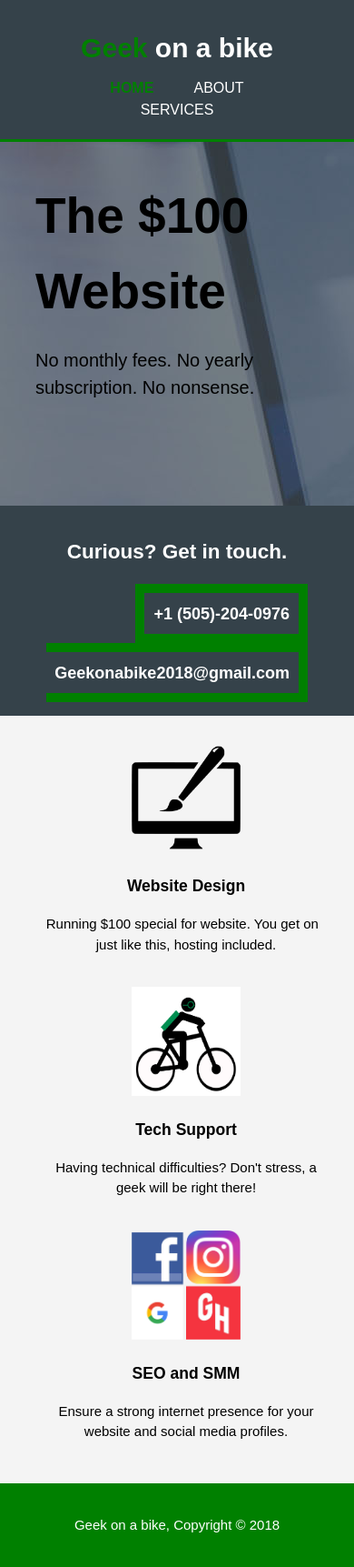
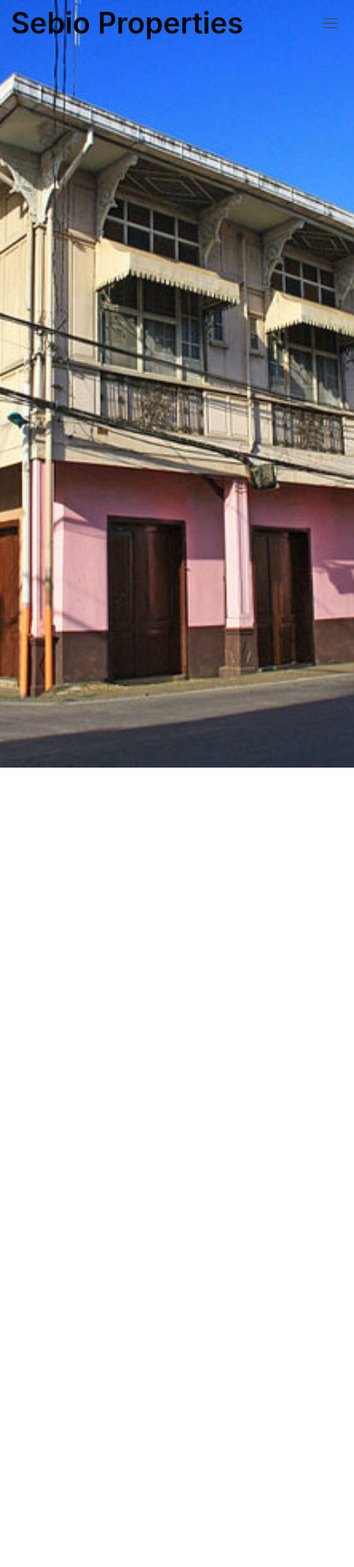
Before and after one commit to humanist-bean/mrguy911.github.io, a plain HTML site: page index.html in a window 390 px wide. Shown: the whole page at 91% size. After the commit the page ends 844 px from the top, so only its background shows below. Drawn offline with nearby package versions, Linux system fonts and the light colour scheme.

Commit message:
complete change for sebio properties

```diff
--- a/css/style.css
+++ /dev/null
@@ -1,235 +0,0 @@
-body{
-  font: 15px/1.5 Arial, Helvetica, sans-serif;
-  padding:0;
-  margin:0;
-  background-color:#f4f4f4;
-}
-/* Global */
-.container{
-  width:80%;
-  margin:auto;
-  overflow:hidden;
-}
-
-ul{
-  margin:0;
-  padding:0;
-}
-
-.button_1{
-  height:38px;
-  background:#008000;
-  border:0;
-  padding-left: 20px;
-  padding-right: 20px;
-  color:#ffffff;
-}
-
-.dark{
-  padding:15px;
-  background:#35424a;
-  color:#ffffff;
-  margin-top:10px;
-  margin-bottom:10px;
-}
-
-/* Header */
-header{
-  background:#35424a;
-  color:#ffffff;
-  padding-top:30px;
-  min-height:70px;
-  border-bottom:#008000 3px solid;
-}
-
-header a{
-  color:#ffffff;
-  text-decoration:none;
-  text-transform: uppercase;
-  font-size:16px;
-}
-
-header li{
-  float:left;
-  display:inline;
-  padding: 0 20px 0 20px;
-}
-
-header #branding{
-  float:left;
-}
-
-header #branding h1{
-  margin:0;
-}
-
-header nav{
-  float:right;
-  margin-top:10px;
-}
-
-header .highlight, header .current a{
-  color:#008000;
-  font-weight:bold;
-}
-
-header a:hover{
-  color:#cccccc;
-  font-weight:bold;
-}
-
-/* Showcase */
-#showcase{
-  min-height:400px;
-  background:url('../img/showcase.jpg') no-repeat 0 -400px;
-  text_align:center;
-  color:#fffff;
-}
-
-#showcase h1{
-  margin-top:100px;
-  font-size:55px;
-  margin-bottom:10px;
-}
-
-#showcase p{
-  font-size:20px;
-}
-
-/* Newsletter */
-#newsletter{
-  padding:15px;
-  color:#ffffff;
-  background:#35424a;
-}
-
-#newsletter h1{
-  float:left;
-}
-
-#newsletter button, .quote button{
-  display:block;
-  width:100%
-}
-
-#newsletter form{
-  float:right;
-  margin-top:15px;
-}
-
-#newsletter a{
-  float:right;
-  background-color: #35424a;
-  border: 10px solid green;
-  height: 25px;
-  font-weight:bold;
-  padding: 10px;
-  text-decoration: none;
-  font-size: large;
-  color: white;
-}
-
-#newsletter a:hover{
-  color:grey;
-}
-
-#newsletter form input[type="email"], .quote input, .quote textarea{
-  padding:4px;
-  height:25px;
-  width:250px;
-}
-
-/* Boxes */
-#boxes a {text-decoration:none; color:black}
-
-#boxes a:hover {
-  color:grey;
-  text-decoration:none;
-  cursor:pointer;
-}
-
-#boxes{
-  margin-top:20px;
-}
-
-#boxes .box{
-  text-decoration: none;
-  float:left;
-  text-align:center;
-  width:30%;
-  padding:10px;
-}
-
-#boxes .box img{
-  width:120px;
-  height:120px;
-}
-
-/* Sidebar */
-aside#sidebar{
-  float:right;
-  width:30%;
-  margin-top:10px;
-}
-
-aside #sidebar .quote input, aside#sidebar .quote textarea{
-  width:90%;
-  padding:5px;
-}
-
-/* Main-col */
-article#main-col{
-  float:left;
-  width:65%;
-}
-
-/* Services */
-ul#services li{
-  list-style: none;
-  padding:20px;
-  border: #cccccc solid 1px;
-  margin-bottom:5px;
-  background:#e6e6e6;
-}
-
-footer{
-  padding:20px;
-  margin-top:20px;
-  color:#ffffff;
-  background-color:#008000;
-  text-align:center;
-}
-
-/* Media Queries */
-@media(max-width: 768px){
-  header #branding,
-  header nav,
-  header nav li,
-  #newsletter h1,
-  #newsletter form,
-  #boxes .box,
-  article#main-col,
-  aside#sidebar{
-    float:none;
-    text-align:center;
-    width:100%;
-  }
-
-  header{
-    padding-bottom:20px;
-  }
-
-  #showcase h1{
-    margin-top:40px;
-  }
-
-  #newsletter button{
-    display:block;
-    width:100%;
-  }
-
-  #newsletter form input[type="email"]{
-    width:100%;
-    margin-bottom:5px;
-  }
-}
--- a/index.html
+++ b/index.html
@@ -2,71 +2,102 @@
 <html>
   <head>
     <meta charset="utf-8">
-    <meta name="viewport" content="width=device-width">
-    <meta name="description" content="Affordable and professional web design">
-    <meta name="keywords" content="web design, affordable web design, professional web design">
-    <meta name="author" content="Alder French">
-    <title>Geek on a bike | Welcome</title>
-    <link rel="stylesheet" href="./css/style.css">
+    <meta name="google" content="notranslate">
+    <meta http-equiv="Content-Language" content="en">
+    <meta http-equiv="X-UA-Compatible" content="IE=edge">
+    <meta name="viewport" content="width=device-width, initial-scale=1">
+    <title>Sebio Properties</title>
+    <link rel="stylesheet" href="https://cdnjs.cloudflare.com/ajax/libs/bulma/0.7.2/css/bulma.css">
   </head>
+  <style type="text/css" media="screen">
+    .has-bg-img { background: url('./img/background.jpg')center center; background-size:cover; }
+  </style>
+
   <body>
-    <header>
+    <section class="hero is-fullheight has-bg-img">
+  <!-- Hero head: will stick at the top -->
+  <div class="hero-head">
+    <header class="navbar">
       <div class="container">
-        <div id="branding">
-          <h1><span class="highlight">Geek</span> on a bike</h1>
+        <div class="navbar-brand">
+          <a class="navbar-item">
+            <h1 class="title is-3 has-text-black">Sebio Properties</h1>
+          </a>
+          <span class="navbar-burger burger" data-target="navbarMenuHeroC">
+            <span></span>
+            <span></span>
+            <span></span>
+          </span>
         </div>
-        <nav>
-          <ul>
-            <li class="current"><a href="index.html">Home</a></li>
-            <li><a href="about.html">About</a></li>
-            <li><a href="services.html">Services</a></li>
-          </ul>
-         </nav>
+        <div id="navbarMenuHeroC" class="navbar-menu">
+          <div class="navbar-end">
+            <a class="navbar-item is-active">
+              Home
+            </a>
+            <a class="navbar-item has-text-black">
+              Properties
+            </a>
+            <a class="navbar-item has-text-black">
+              About
+            </a>
+            <span class="navbar-item">
+              <a class="button is-success is-inverted">
+                <span>Contact</span>
+              </a>
+            </span>
+          </div>
+        </div>
+      </div>
+    </header>
+  </div>
+
+  <!-- Hero content: will be in the middle -->
+  <div class="hero-body">
+    <div class="container has-text-left">
+
+    </div>
+  </div>
+
+  <!-- Hero footer: will stick at the bottom -->
+  <div class="hero-foot">
+    <nav class="tabs is-boxed is-fullwidth">
+      <div class="container">
+
+      </div>
+    </nav>
+  </div>
+</section>
 
 
-      </div>
-    </header>
 
-    <section id="showcase">
-      <div class="container">
-      <h1>The $100 Website</h1>
-      <p>No monthly fees. No yearly subscription. No nonsense.</p>
-    </div>
-    </section>
+    <script type="text/javascript">
+      document.addEventListener('DOMContentLoaded', () => {
 
+    // Get all "navbar-burger" elements
+    const $navbarBurgers = Array.prototype.slice.call(document.querySelectorAll('.navbar-burger'), 0);
 
-    <section id="newsletter">
-      <div class="container">
-        <h1>Curious? Get in touch.      </h1>
-        <a href="tel:+1-505-204-0976"> +1 (505)-204-0976</a>
-        <a href="mailto:geekonabike2018@gmail.com"> Geekonabike2018@gmail.com </a>
-      </div>
-    </section>
+    // Check if there are any navbar burgers
+    if ($navbarBurgers.length > 0) {
 
-    <section id="boxes">
-      <div class="container">
-        <div class="box">
-          <img src="./img/logo_brush.png">
-          <h3><a href="services.html">Website Design</a></h3>
-          <p>Running $100 special for website. You get one just like this, hosting included. </p>
-        </div>
-        <div class="box">
-          <img src="./img/gob_logo.png">
-          <h3><a href="services.html">Tech Support</a></h3>
-          <p>Having technical difficulties? Don't stress, a geek will be right there!</p>
-        </div>
-        <div class="box">
-          <img src="./img/media_logos.png">
-          <h3><a href="services.html">SEO and SMM</a></h3>
-          <p>Ensure a strong internet presence for your website and social media profiles. </p>
-        </div>
+      // Add a click event on each of them
+      $navbarBurgers.forEach( el => {
+        el.addEventListener('click', () => {
 
-      </div>
+          // Get the target from the "data-target" attribute
+          const target = el.dataset.target;
+          const $target = document.getElementById(target);
 
-    </section>
+          // Toggle the "is-active" class on both the "navbar-burger" and the "navbar-menu"
+          el.classList.toggle('is-active');
+          $target.classList.toggle('is-active');
 
-          <footer>
-            <p>Geek on a bike, Copyright &copy; 2018</p>
-          </footer>
+        });
+      });
+    }
+
+  });
+    </script>
+
   </body>
+
 </html>
```
Also changed, not shown: about.html (deleted, +0 -84 lines), services.html (deleted, +0 -87 lines), README.md (deleted), img/background.jpg (added), img/gob_logo.png (deleted), img/logo_brush.png (deleted), img/logo_css.png (deleted), img/logo_html.png (deleted), img/media_logos.png (deleted), img/showcase.jpg (deleted), 1 other file.
